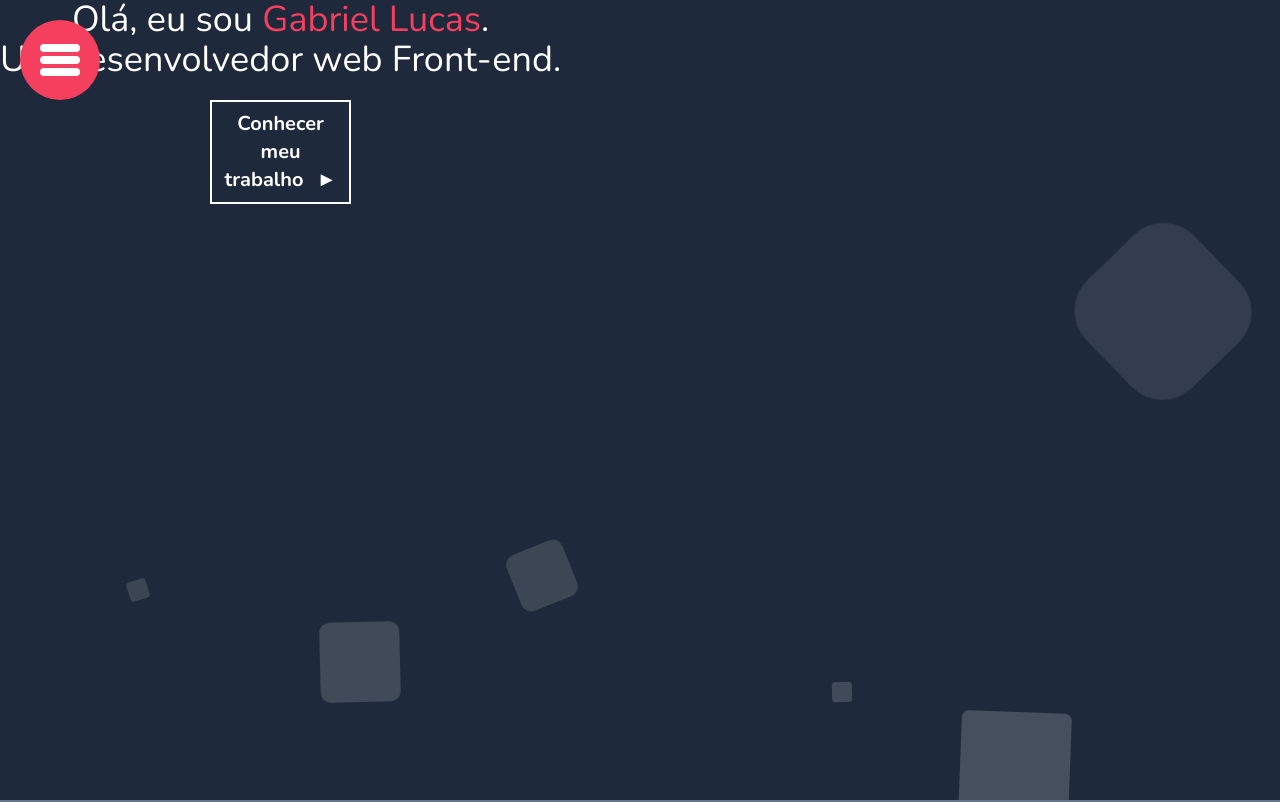
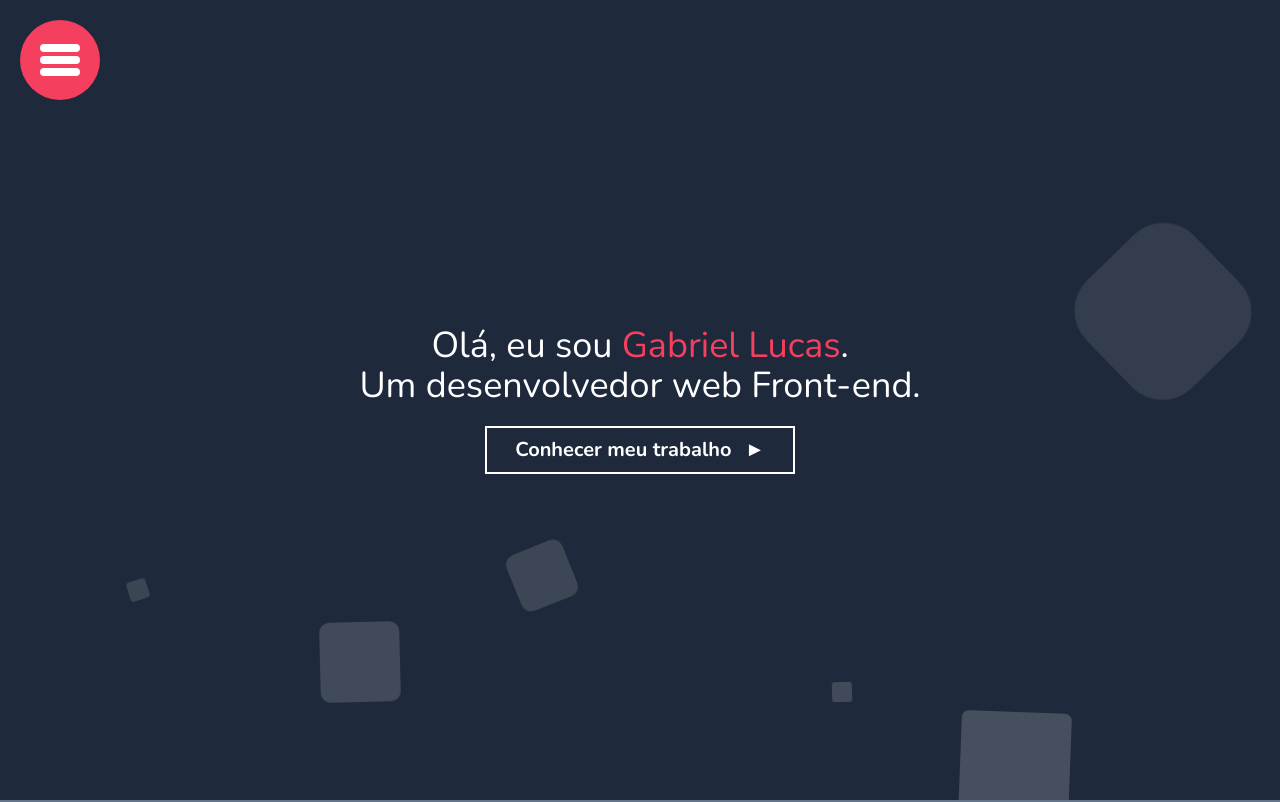
Before and after one commit to GabrielLucasPS/Portfolio, a React (Vite) app: page / in a window 1280 px wide. Shown: the top 802 px of the page. Built offline with nearby package versions, Linux system fonts and the light colour scheme.

Commit message:
trocando a clase (Container) do inicio para container

```diff
--- a/src/App.tsx
+++ b/src/App.tsx
@@ -50,8 +50,8 @@ function App() {
             </header>
             <body className='bg-slate-800'>
                 <div  id='inicio' className='border-b-4 border-slate-500'>
-                    <div className='z-30 h-screen w-[100%] bg-transparent flex absolute'>
-                        <div className='Container text-white flex flex-col align-middle'>
+                    <div className='z-30 h-screen w-[100%] bg-transparent flex justify-center align-middle items-center absolute'>
+                        <div className='container p-5 text-white flex flex-col justify-center align-middle'>
                             <h1 className="sm:text-4xl text-3xl text-center">
                                 Olá, eu sou <span className='text-rose-500'>Gabriel Lucas</span>.
                             </h1>
```
